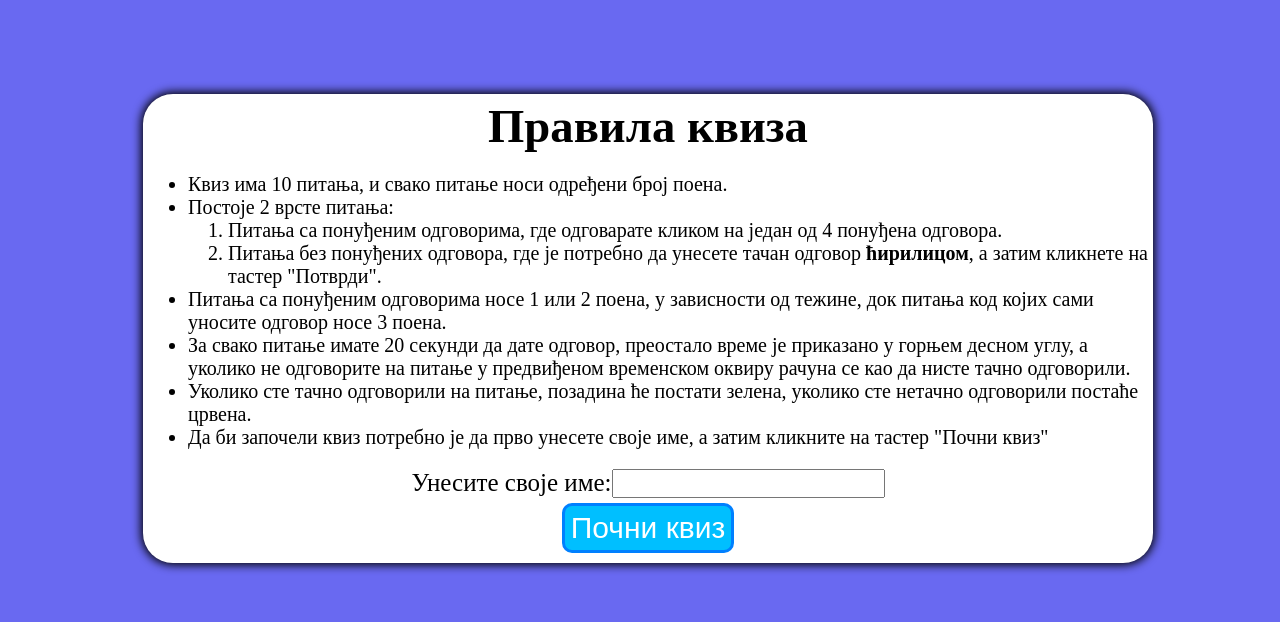
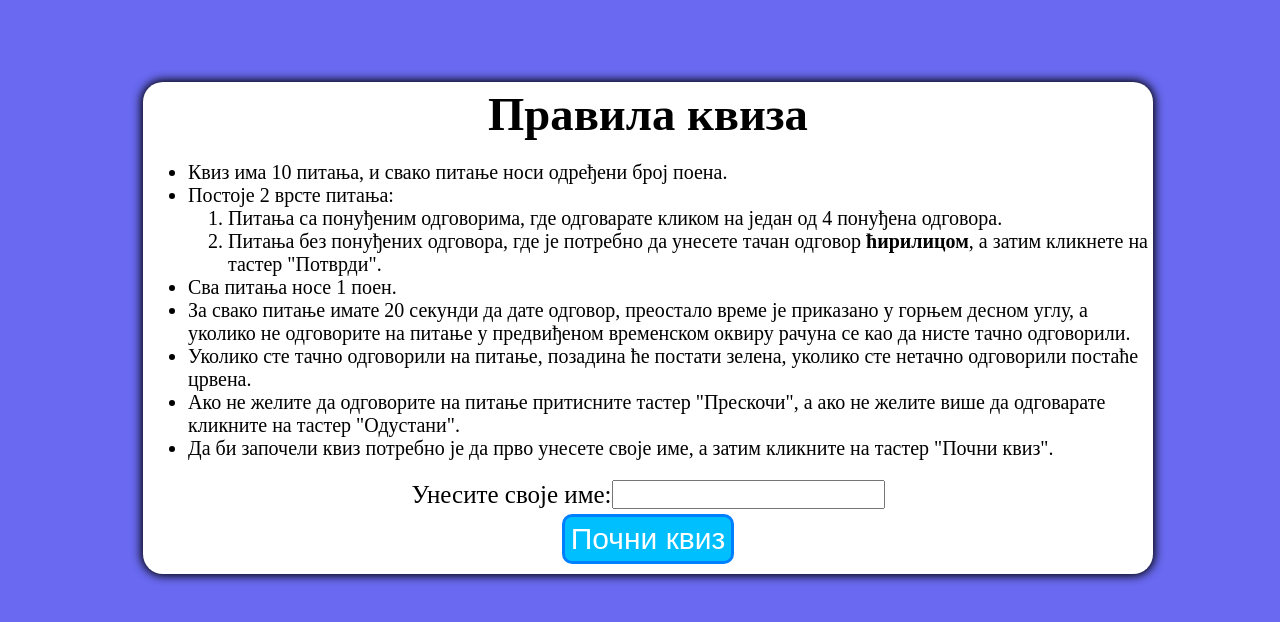
Before and after one commit to luka2210/PIA-homeworks, a PHP site: page /kviz.html in a window 1280 px wide. Shown: the top 622 px of the page. Run offline with PHP 8.4, Linux system fonts and the light colour scheme.

Commit message:
ispravljeni raznorazni bagovi i problemi uradjeno sve sem dodatnog zadatka

```diff
--- a/hw-3/kviz.css
+++ b/hw-3/kviz.css
@@ -29,7 +29,7 @@ h2 {
 	padding: 5px;
 	margin: auto;
 	background-color: white;
-	border-radius: 30px;
+	border-radius: 20px;
 	box-shadow: 0 0 10px 2px;
 }
 
@@ -37,6 +37,10 @@ h2 {
 	display: flex;
 	justify-content: center;
 	align-items: center;
+}
+
+odustani_preskoci_kontejner {
+	display: flex;
 }
 
 .ime_prezime_kontejner {
@@ -62,10 +66,6 @@ h2 {
 	font-size: 30px;
 }
 
-.dugme:hover {
-	border-color: black;
-}
-
 #pitanje {
 	font-size: 30px;
 	margin-left: 30px;
@@ -78,3 +78,8 @@ h2 {
 #lista_kontejner {
 	font-size: 20px;
 }
+
+#dugme_odustani {
+	display: flex;
+	float: right;
+}
--- a/hw-3/kviz.html
+++ b/hw-3/kviz.html
@@ -21,10 +21,11 @@
 									<li> Питања без понуђених одговора, где је потребно да унесете тачан одговор <b> ћирилицом</b>, а затим кликнете на тастер "Потврди".</li>
 								</ol>
 							</li>
-							<li> Питања са понуђеним одговорима носе 1 или 2 поена, у зависности од тежине, док питања код којих сами уносите одговор носе 3 поена.</li>
+							<li> Сва питања носе 1 поен. </li>
 							<li> За свако питање имате 20 секунди да дате одговор, преостало време је приказано у горњем десном углу, а уколико не одговорите на питање у предвиђеном временском оквиру рачуна се као да нисте тачно одговорили.</li>
 							<li> Уколико сте тачно одговорили на питање, позадина ће постати зелена, уколико сте нетачно одговорили постаће црвена. </li>
-							<li> Да би започели квиз потребно је да прво унесете своје име, а затим кликните на тастер "Почни квиз"</li>
+							<li> Ако не желите да одговорите на питање притисните тастер "Прескочи", а ако не желите више да одговарате кликните на тастер "Одустани".</li>
+							<li> Да би започели квиз потребно је да прво унесете своје име, а затим кликните на тастер "Почни квиз".</li>
 						</ul>
 					</div>
 					<div class="ime_prezime_kontejner">
@@ -56,6 +57,17 @@
 							<input type="button" id="potvrdi" value="Потврди" class="dugme">
 						</div>
 					</div>
+					<div class="odustani_preskoci_kontejner">
+						<input type="button" id="dugme_odustani" value="Одустани" class="dugme">
+						<input type="button" id="dugme_preskoci" value="Прескочи питање" class="dugme">
+					</div>
+				</div>
+				<div id="forma2">
+					<div id="takmicar"> Такмичар </div>
+					<div id="bodovi"> bodovi </div>
+					<div class="dugme_kontejner">
+						<input type="button" id="opet" class="dugme" value="Почни поново">
+					</div>
 				</div>
 			</div>
 		</div>
--- a/hw-3/kviz.js
+++ b/hw-3/kviz.js
@@ -6,6 +6,8 @@ var pocni_kviz_dugme = document.getElementById("pocni_kviz");
 var forma_0 = document.getElementById("forma0");
 var forma_1 = document.getElementById("forma1");
 forma_1.style.display = "none";
+var forma_2 = document.getElementById("forma2");
+forma_2.style.display = "none";
 var ponudjeni_odgovori_true = document.getElementById("odgovori_true");
 var ponudjeni_odgovori_false = document.getElementById("odgovori_false");
 var dugme1 = document.getElementById("odgovorA");
@@ -25,6 +27,8 @@ div_tajmer.style.display = "none";
 var ukupno_vreme;
 var tajmer;
 var takmicari = new Object();
+var odustani = document.getElementById("dugme_odustani");
+var preskoci_pitanje = document.getElementById("dugme_preskoci");
 
 fetch('kviz.json').then(function(response) {
 	return response.json();
@@ -93,6 +97,7 @@ function tacan_odgovor() {
 function netacan_odgovor() {
 	document.body.style.backgroundColor = "red";
 	odgovor_tekst.value = pitanja[rb_pitanja].tacan_odgovor;
+	odgovor_tekst.style.fontWeight = "bold";
 	promeni_boje();
 }
 
@@ -101,6 +106,7 @@ function promeni_boje() {
 	dugme2.disabled = true;
 	dugme3.disabled = true;
 	dugme4.disabled = true;
+	preskoci_pitanje.disabled = true;
 	dugme_potvrdi.disabled = true;
 	dugme1.style.borderColor = "black";
 	dugme2.style.borderColor = "black";
@@ -123,11 +129,18 @@ function promeni_boje() {
 	else
 		dugme4.style.backgroundColor = "red";
 	var cekaj = setTimeout(function() {
+		vrati_boje();
+		sledece_pitanje();
+	}, 2000);
+}
+
+function vrati_boje() {
 	dugme1.disabled = false;
 	dugme2.disabled = false;
 	dugme3.disabled = false;
 	dugme4.disabled = false;
 	dugme_potvrdi.disabled = false;
+	preskoci_pitanje.disabled = false;
 	dugme1.style.borderColor = "rgb(0, 128, 255)";
 	dugme2.style.borderColor = "rgb(0, 128, 255)";
 	dugme3.style.borderColor = "rgb(0, 128, 255)";
@@ -139,12 +152,10 @@ function promeni_boje() {
 	dugme4.style.backgroundColor = "rgb(0,191,255)";
 	document.body.style.backgroundColor = "rgb(105, 105, 241)";
 	odgovor_tekst.value = "";
-		sledece_pitanje();
-	}, 2000);
+	odgovor_tekst.style.fontWeight = "normal";
 }
 
 function sledece_pitanje() {
-	tajmer = setInterval(tajmer_funkcija, 100);
 	if (rb_pitanja == 3)
 	{
 		kraj_kviza();
@@ -155,10 +166,34 @@ function sledece_pitanje() {
 	else
 		fnc_false();
 	ukupno_vreme = new Date().getTime() + 21000;
+	tajmer = setInterval(tajmer_funkcija, 100);
+}
+
+odustani.onclick = function() {
+	kraj_kviza();
+}
+
+preskoci_pitanje.onclick = function() {
+	pritisnuto_dugme(-1);
 }
 
 function kraj_kviza() {
+	vrati_boje();
 	clearInterval(tajmer);
 	div_tajmer.style.display = "none";
-	document.write(broj_bodova);
+	forma_1.style.display = "none";
+	forma_2.style.display = "block";
+	document.getElementById("takmicar").innerHTML = ime_unos.value;
+	document.getElementById("bodovi").innerHTML = broj_bodova;
+	document.getElementById("opet").onclick = function() {
+		forma_0.style.display = "block";
+		forma_1.style.display = "none";
+		forma_2.style.display = "none";
+		ime_unos.value = "";
+		rb_pitanja = 0;
+		broj_bodova = 0;
 	}
+}
+
+function pocni_opet() {
+}
--- a/hw-3/kviz.json
+++ b/hw-3/kviz.json
@@ -29,7 +29,7 @@
 		"ponudjeni_odgovori" : false,
 		"tacan_odgovor" : "одговор3",
 		"dat_odgovor" : false,
-		"broj_bodova" : 3
+		"broj_bodova" : 1
 	},
 	{
 		"pitanje" : 4,
```
Lines whose indentation alone changed are shown as unchanged.
